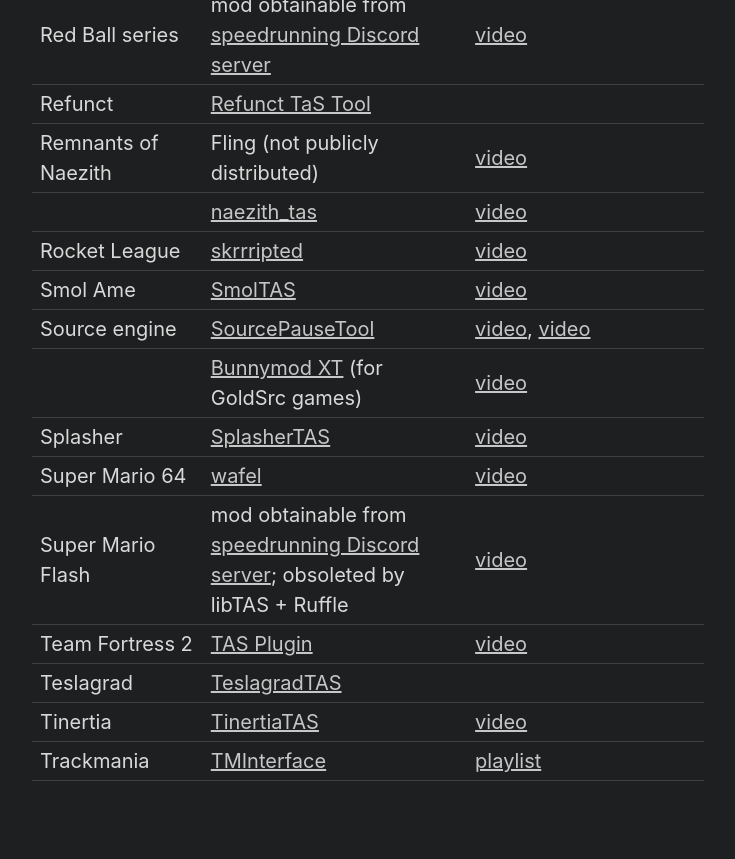
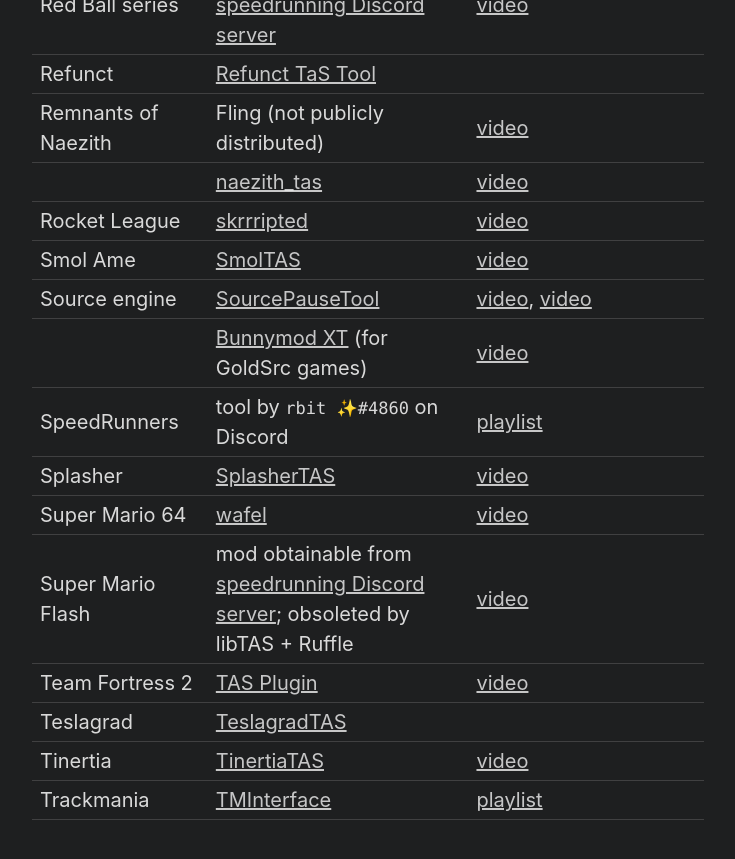
Before and after one commit to negative-seven/negative-seven.github.io, a Jekyll site: the page built from _pages/tastools/index.md, in a window 1280 px wide and 900 px high, scrolled down 2362 px. Shown: the top 859 px of the window, without its empty margins (272-1007 px from the left). Built offline with Jekyll 4.4.1, drawn with Linux system fonts in a browser that asks for light colours.

Commit message:
Add SpeedRunners to tastools

```diff
--- a/_pages/tastools/index.md
+++ b/_pages/tastools/index.md
@@ -49,6 +49,7 @@
 | Smol Ame | [SmolTAS](https://github.com/Sh1r0Yaksha/SmolTAS) | [video](https://www.youtube.com/watch?v=sPJHTvnPQRg) |
 | Source engine | [SourcePauseTool](https://github.com/YaLTeR/SourcePauseTool) | [video](https://www.youtube.com/watch?v=W9gxFkOz2_4), [video](https://www.youtube.com/watch?v=jJqcEgLXNeo) |
 | | [Bunnymod XT](https://github.com/YaLTeR/BunnymodXT) (for GoldSrc games) | [video](https://www.youtube.com/watch?v=J0n-TIrpkDA) |
+| SpeedRunners | tool by `rbit ✨#4860` on Discord | [playlist](https://www.youtube.com/playlist?list=PLuIb5F2J41oo29uTNZM3yXWoi6zyREiNj) |
 | Splasher | [SplasherTAS](https://github.com/ShootMe/SplasherTAS) | [video](https://www.youtube.com/watch?v=TwSme7Mq7JM) |
 | Super Mario 64 | [wafel](https://github.com/branpk/wafel) | [video](https://www.youtube.com/watch?v=bLrmpZbjb20) |
 | Super Mario Flash | mod obtainable from [speedrunning Discord server](https://discord.com/invite/b6nm2dj); obsoleted by libTAS + Ruffle | [video](https://www.youtube.com/watch?v=5y9c3U2wcTY) |
```
